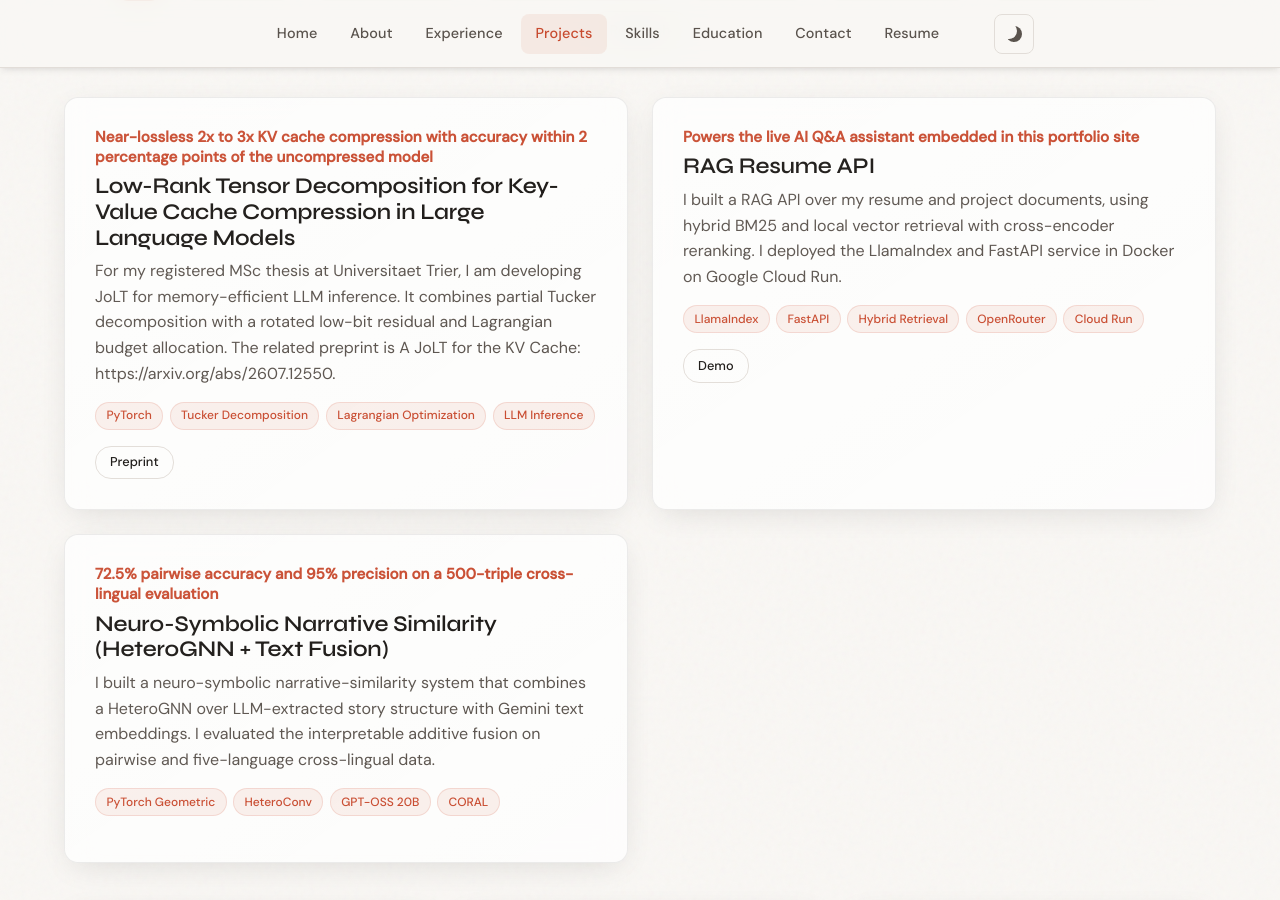
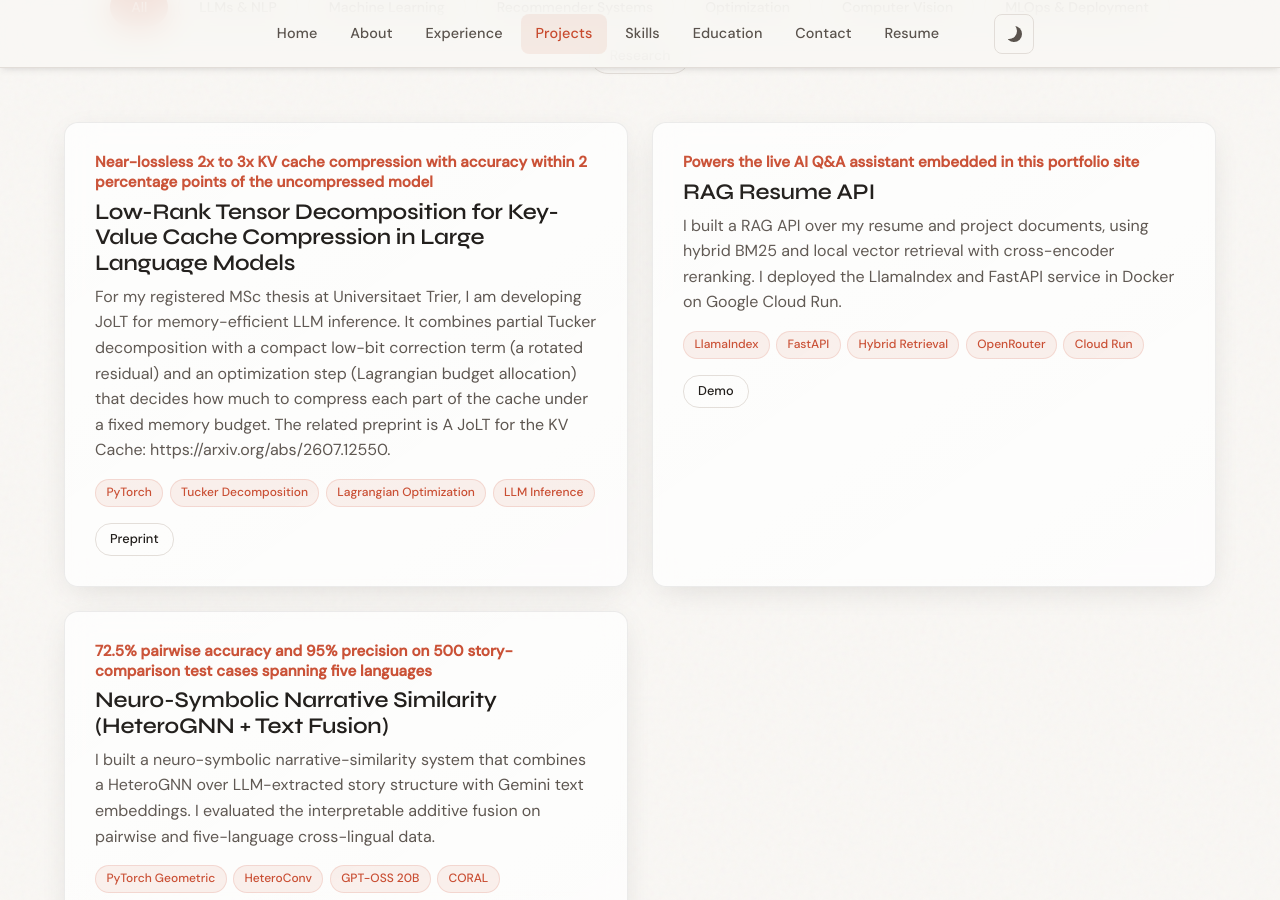
Before and after one commit to rahulk98/rahulk98.github.io, a Jekyll site: the page index.html, which Jekyll copies as it is, in a window 1280 px wide and 900 px high, scrolled down 3392 px. Built offline with Jekyll 4.4.1, drawn with Linux system fonts in a browser that asks for light colours; some of the changed text lies outside the part shown.

Commit message:
Reword remaining technical jargon in project and bio copy to plain English
Claude-Session: https://claude.ai/code/session_01FWSsySU6T9Es7R5wqi6Qfx

```diff
--- a/assets/data/personal.json
+++ b/assets/data/personal.json
@@ -8,7 +8,7 @@
     "bio": {
         "paragraphs": [
             "I am an MSc Data Science student at Universitaet Trier. My experience there includes research assistance on KV cache compression and grading Numerical Optimization coursework. Before starting the MSc, I spent more than four years as a software engineer at SAP Labs India, building tax-document workflows, privacy controls, and large-scale result-processing systems.",
-            "My current research focuses on reducing the memory used by the KV cache in long-context LLM inference. The public JoLT preprint reports near-lossless 2x to 3x compression across five models and four model families, keeping accuracy within 2 percentage points of the uncompressed model, with 64K long-context and GSM8K reasoning evaluations. I have also studied chain-of-thought faithfulness and reward design for calibration and abstention.",
+            "My current research focuses on reducing the memory used by the KV cache in long-context LLM inference. The public JoLT preprint reports near-lossless 2x to 3x compression across five models and four model families, keeping accuracy within 2 percentage points of the uncompressed model, with 64K long-context and GSM8K reasoning evaluations. I have also studied whether models' step-by-step explanations reflect their actual reasoning, and how reward design affects when models admit uncertainty.",
             "I build complete machine learning systems, from training and evaluation to deployment. My projects include a RAG assistant on Google Cloud Run, a Two-Tower recommender on Azure Container Apps, and a neuro-symbolic narrative-similarity model. I focus on reproducible evaluation, measured latency, memory use, and clear technical limitations."
         ]
     },
--- a/assets/data/projects.json
+++ b/assets/data/projects.json
@@ -9,15 +9,15 @@
     "keywords": ["LLMs & NLP", "Optimization", "Research"],
     "thumbnail": "assets/img/projects/kv-cache-tensor-thumb.jpg",
     "outcome": "Near-lossless 2x to 3x KV cache compression with accuracy within 2 percentage points of the uncompressed model",
-    "summary": "For my registered MSc thesis at Universitaet Trier, I am developing JoLT for memory-efficient LLM inference. It combines partial Tucker decomposition with a rotated low-bit residual and Lagrangian budget allocation. The related preprint is A JoLT for the KV Cache: https://arxiv.org/abs/2607.12550.",
+    "summary": "For my registered MSc thesis at Universitaet Trier, I am developing JoLT for memory-efficient LLM inference. It combines partial Tucker decomposition with a compact low-bit correction term (a rotated residual) and an optimization step (Lagrangian budget allocation) that decides how much to compress each part of the cache under a fixed memory budget. The related preprint is A JoLT for the KV Cache: https://arxiv.org/abs/2607.12550.",
     "tags": ["PyTorch", "Tucker Decomposition", "Lagrangian Optimization", "LLM Inference"],
     "stack": ["Python", "PyTorch", "Tucker Decomposition", "Lagrangian Optimization", "FlashJoLT", "LLM Inference"],
     "links": {
       "preprint": "https://arxiv.org/abs/2607.12550"
     },
     "detail": [
-      "KV caches can become a major memory cost during long-context LLM inference. In my thesis, I combine partial Tucker decomposition over token and feature modes with a rotated low-bit residual.",
-      "I use a Lagrangian dual to select decomposition ranks and residual bit widths jointly under a storage budget. Across five models and four model families, JoLT achieved near-lossless 2x to 3x compression while keeping accuracy within 2 percentage points of the uncompressed model. I evaluated it on 64K long-context retrieval and GSM8K reasoning."
+      "KV caches can become a major memory cost during long-context LLM inference. In my thesis, I combine partial Tucker decomposition, a low-rank factorization over token and feature modes, with a rotated low-bit residual that cheaply corrects the approximation.",
+      "I use a Lagrangian dual to jointly choose the compression settings (decomposition ranks and residual bit widths) under a storage budget. Across five models and four model families, JoLT achieved near-lossless 2x to 3x compression while keeping accuracy within 2 percentage points of the uncompressed model. I evaluated it on 64K long-context retrieval and GSM8K reasoning."
     ]
   },
   {
@@ -51,14 +51,14 @@
     "category": "LLM Research",
     "keywords": ["LLMs & NLP", "Machine Learning", "Research"],
     "thumbnail": "assets/img/projects/neuro-symbolic-narrative-thumb.jpg",
-    "outcome": "72.5% pairwise accuracy and 95% precision on a 500-triple cross-lingual evaluation",
+    "outcome": "72.5% pairwise accuracy and 95% precision on 500 story-comparison test cases spanning five languages",
     "summary": "I built a neuro-symbolic narrative-similarity system that combines a HeteroGNN over LLM-extracted story structure with Gemini text embeddings. I evaluated the interpretable additive fusion on pairwise and five-language cross-lingual data.",
     "tags": ["PyTorch Geometric", "HeteroConv", "GPT-OSS 20B", "CORAL"],
     "stack": ["Python", "PyTorch Geometric", "HeteroConv", "SAGEConv", "GPT-OSS 20B (Ollama)", "Gemini embeddings", "CORAL domain adaptation"],
     "links": {},
     "detail": [
-      "I used GPT-OSS 20B to extract themes, actions, outcomes, and plot type into schema-validated JSON, then formed a heterogeneous graph with four node types. I combined the graph representation with Gemini text embeddings through normalized additive averaging.",
-      "The system reached 72.5% accuracy on pairwise narrative similarity and 95% precision on a 500-triple Tell-Me-Again subset spanning German, English, Spanish, French, and Italian. My principal-angle analysis found the graph and text channels near-orthogonal at 85.4 degrees, enabling an exact additive decomposition of the fused cosine score. I trained the GNN on 1,900 synthetic triplets, so generalization to substantially different narrative domains remains untested."
+      "I used GPT-OSS 20B to extract themes, actions, outcomes, and plot type into schema-validated JSON, then formed a heterogeneous graph with four node types. I combined the graph representation with Gemini text embeddings through a simple weighted average.",
+      "The system reached 72.5% accuracy on pairwise narrative similarity and 95% precision on 500 story-comparison test cases from the Tell-Me-Again dataset, spanning German, English, Spanish, French, and Italian. An angle analysis showed the graph and text signals carry largely independent information, so each one's contribution to the final similarity score can be measured exactly. I trained the GNN on 1,900 synthetic triplets, so generalization to substantially different narrative domains remains untested."
     ]
   },
   {
@@ -71,13 +71,13 @@
     "keywords": ["LLMs & NLP", "Research"],
     "thumbnail": "assets/img/projects/fear-rlvr-thumb.jpg",
     "outcome": "At 1.5B and 3B, asymmetric rewards shifted abstention but did not improve calibration",
-    "summary": "I tested whether asymmetric RLVR rewards improve LLM calibration and abstention. My GRPO training and evaluation pipeline on Qwen 2.5 found no calibration benefit at the tested scales, but produced a mechanistic explanation for why.",
+    "summary": "I tested whether asymmetric rewards in reinforcement learning with verifiable rewards (RLVR) improve how well an LLM's confidence matches reality (calibration) and when it declines to answer (abstention). My GRPO training and evaluation pipeline on Qwen 2.5 found no calibration benefit at the tested scales, but produced a mechanistic explanation for why.",
     "tags": ["GRPO", "RLVR", "Qwen 2.5", "LoRA"],
     "stack": ["Python", "PyTorch", "GRPO (TRL)", "LoRA / PEFT", "vLLM", "Qwen 2.5", "Hugging Face", "Weights & Biases"],
     "links": {},
     "detail": [
-      "I tested whether heavily penalizing wrong answers would make Qwen 2.5 models better calibrated or more willing to abstain. I trained seven reward conditions at 1.5B and frontier conditions at 3B across six math and general-reasoning benchmarks, using calibration and selective-prediction metrics.",
-      "I found that asymmetric rewards changed how often models abstained, not calibration or accuracy when answering. Finding O explains the result: with GRPO within-group z-score normalization, the reward design reduces to a one-dimensional abstention-threshold control rather than independently changing per-question confidence.",
+      "I tested whether heavily penalizing wrong answers would make Qwen 2.5 models better calibrated or more willing to abstain. I trained seven reward conditions at 1.5B and the most promising reward settings at 3B across six math and general-reasoning benchmarks, using calibration and selective-prediction metrics.",
+      "I found that asymmetric rewards changed how often models abstained, not calibration or accuracy when answering. The reason: because of how GRPO normalizes rewards, penalty tuning only shifts the point at which the model declines to answer. It cannot change how confident the model is on individual questions.",
       "I limited the conclusions to 1.5B and 3B Qwen 2.5 models. I did not run a 7B confirmation because of compute constraints, collected only partial multi-seed error bars, and did not run some planned follow-up analyses at scale."
     ]
   },
@@ -132,13 +132,13 @@
     "category": "Optimization",
     "keywords": ["Optimization", "Research"],
     "thumbnail": "assets/img/projects/risk-averse-cvar-thumb.jpg",
-    "outcome": "Under severe open-loop temperature mismatch, CVaR control reduced the violation rate from 100% to 0%",
+    "outcome": "When the controller's temperature model was badly wrong, CVaR control cut constraint violations from 100% of scenarios to 0%",
     "summary": "I applied CVaR-based risk-averse optimization to nonlinear programming, perturbed SVM classification, and wine-fermentation model predictive control.",
     "tags": ["CasADi", "IPOPT", "CVXPY", "MPC"],
     "stack": ["Python", "CasADi", "IPOPT", "CVXPY", "OSQP", "MPC", "Jupyter"],
     "links": {},
     "detail": [
-      "I implemented Conditional Value at Risk objectives with the Rockafellar-Uryasev formulation and sample-average approximation across a Wobbly Rosenbrock program, a perturbed linear SVM, and a scenario-based wine-fermentation controller.",
+      "I implemented Conditional Value at Risk (CVaR) objectives, which optimize for the worst-case tail of outcomes, and tested them on three problems: a noisy benchmark function, an SVM trained on perturbed data, and a wine-fermentation controller.",
       "In my open-loop fermentation comparison with severe temperature mismatch, the CVaR controller reduced the violation rate from 100% to 0%, while using more control effort.",
       "In a separate closed-loop 21-day hot-scenario simulation, I found that CVaR improved final sugar and ethanol outcomes at higher control cost. This result is distinct from the open-loop violation comparison."
     ]
```
